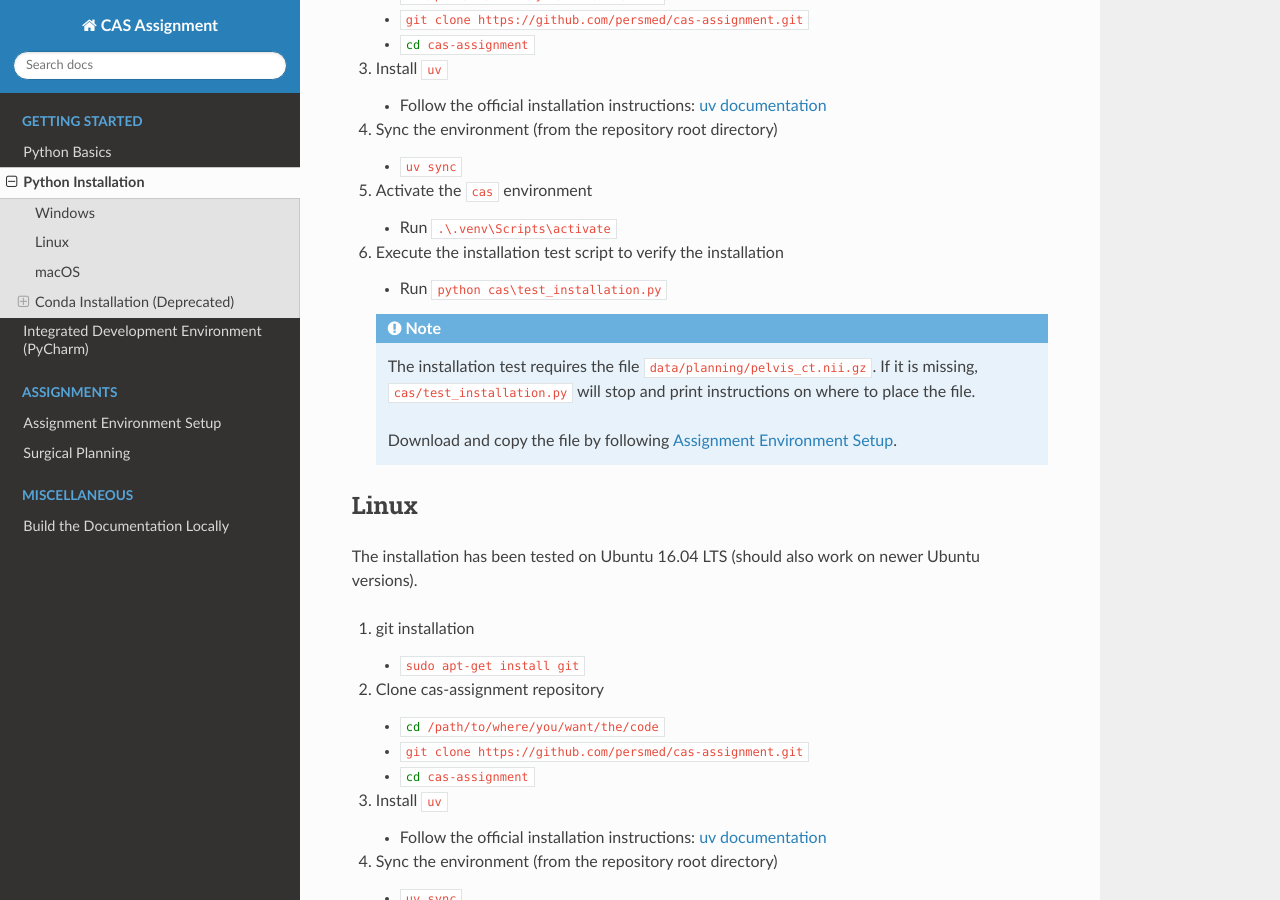
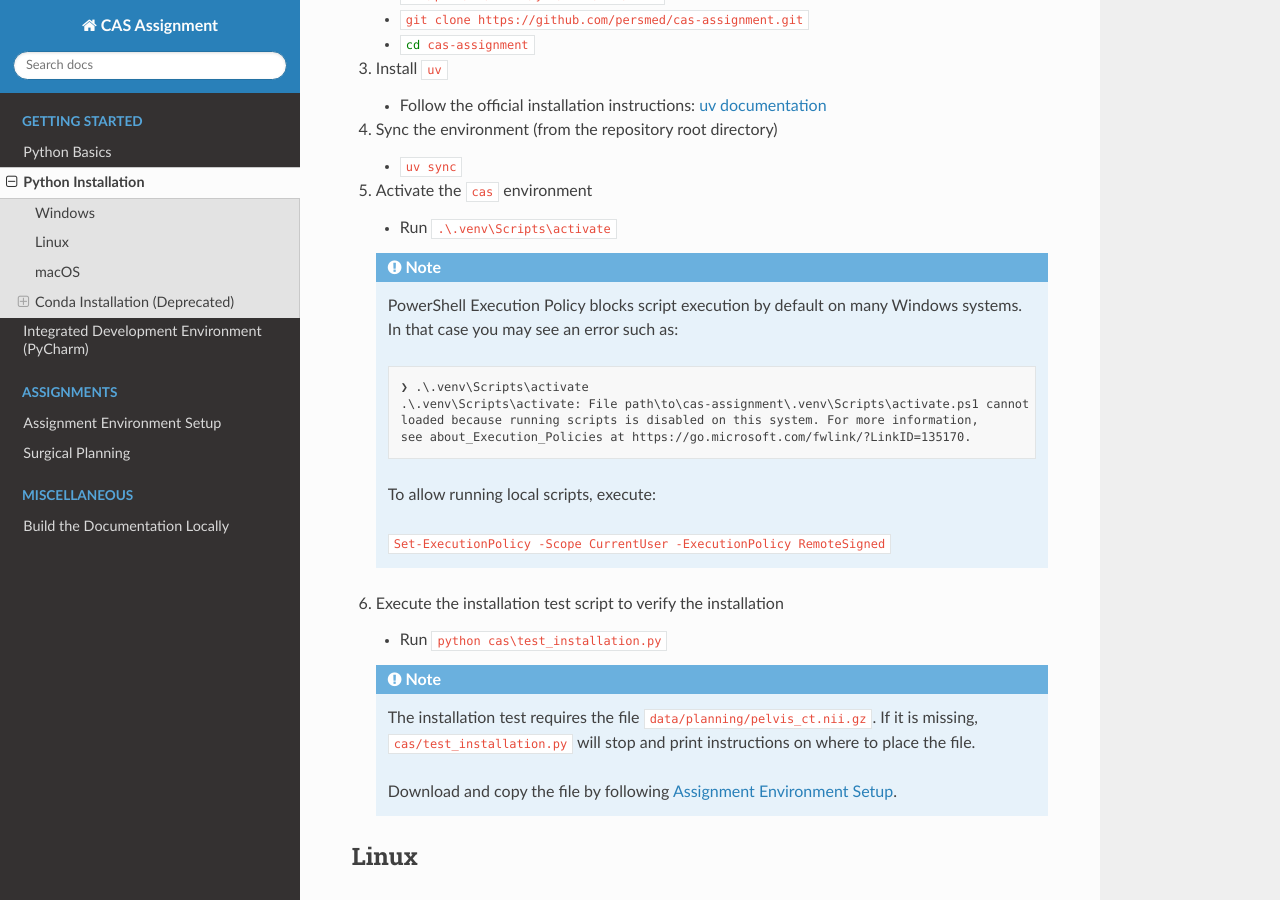
Before and after one commit to persmed/cas-assignment, a Sphinx documentation site: the page built from docs/installation.python.rst, in a window 1280 px wide and 900 px high, scrolled down 595 px. Built offline with Sphinx 7.4.7 and the Read the Docs theme 3.1.0, drawn with Linux system fonts in a browser that asks for light colours; pages that are not in the unit, such as notebooks, are missing from menus.

Commit message:
docs: add Set-ExecutionPolicy for Windows systems

```diff
--- a/docs/installation.python.rst
+++ b/docs/installation.python.rst
@@ -42,6 +42,22 @@ The installation has been tested on Windows 10 and 11.
 #. Activate the ``cas`` environment
 
    - Run ``.\.venv\Scripts\activate``
+
+   .. note::
+
+      PowerShell Execution Policy blocks script execution by default on many Windows systems.
+      In that case you may see an error such as:
+
+      ::
+
+         ❯ .\.venv\Scripts\activate
+         .\.venv\Scripts\activate: File path\to\cas-assignment\.venv\Scripts\activate.ps1 cannot be
+         loaded because running scripts is disabled on this system. For more information,
+         see about_Execution_Policies at https://go.microsoft.com/fwlink/?LinkID=135170.
+
+      To allow running local scripts, execute:
+
+      ``Set-ExecutionPolicy -Scope CurrentUser -ExecutionPolicy RemoteSigned``
 
 #. Execute the installation test script to verify the installation
 
```
